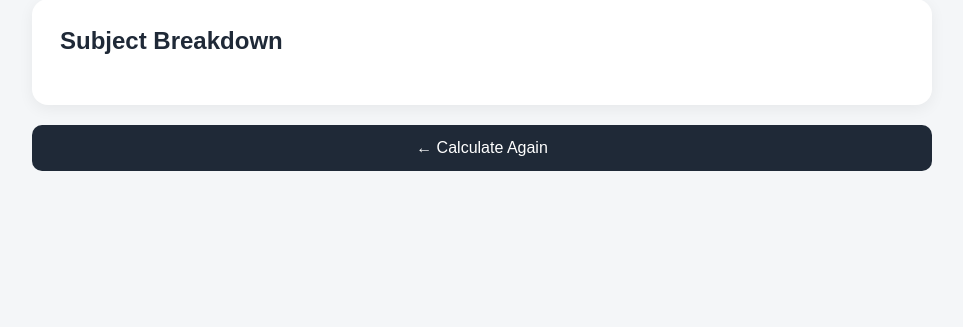
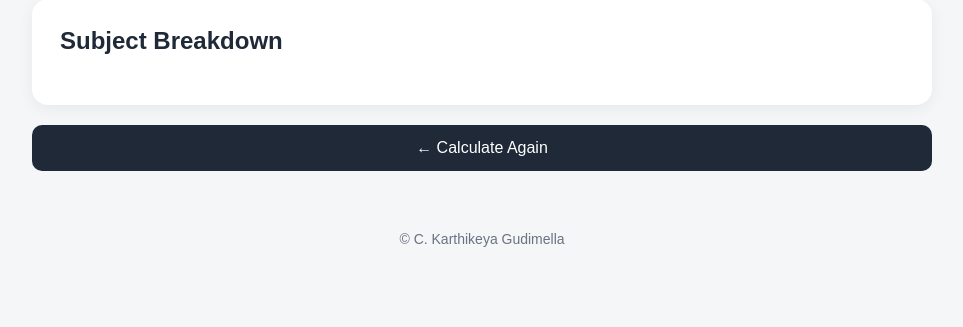
Before and after one commit to KarthikeyaGudimella/attendance-manager, a Flask app: template templates/results.html in a window 1280 px wide. Shown: the part 263-590 px from the top of the page, without its empty margins (158-1121 px from the left). Run offline with Flask 3, Linux system fonts and the light colour scheme; the template is opened without the code that fills it, so the values that code supplies are empty.

Commit message:
Added footer signature

```diff
--- a/static/style.css
+++ b/static/style.css
@@ -316,3 +316,10 @@ body {
     }
 
 }
+.site-footer {
+    text-align: center;
+    padding: 20px;
+    margin-top: 40px;
+    color: #6b7280;
+    font-size: 14px;
+}
--- a/templates/index.html
+++ b/templates/index.html
@@ -222,7 +222,9 @@ function generateSubjects() {
 }
 
 </script>
-
+<footer class="site-footer">
+    © C. Karthikeya Gudimella
+</footer>
 </body>
 
 </html>
--- a/templates/results.html
+++ b/templates/results.html
@@ -153,7 +153,9 @@
     </a>
 
 </div>
-
+<footer class="site-footer">
+    © C. Karthikeya Gudimella
+</footer>
 </body>
 
 </html>
```
